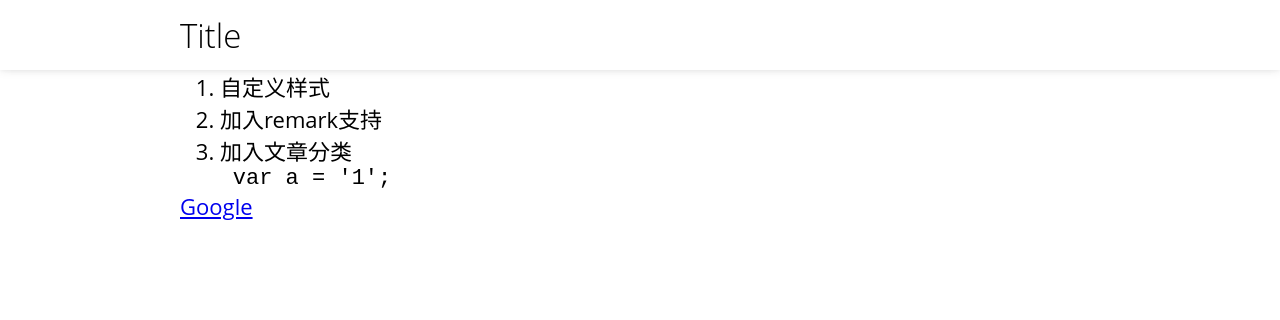
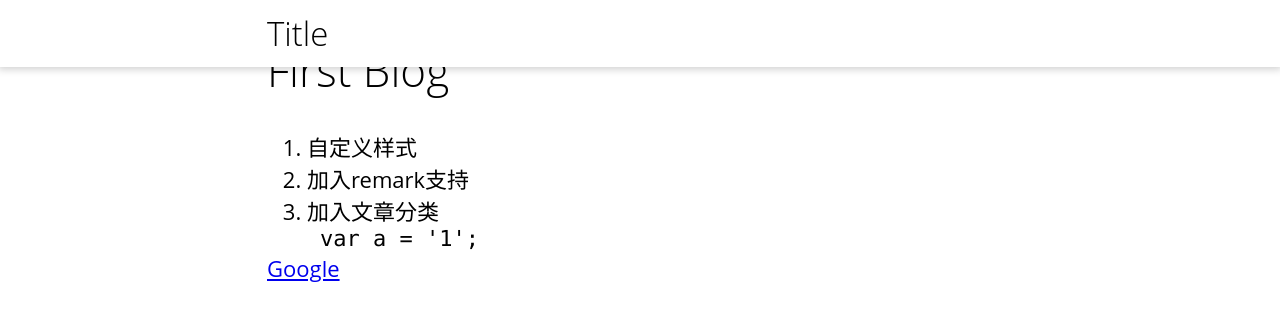
Before and after one commit to suuzhh/SuZHui.github.io, a Gatsby site: page /article/first-blog in a window 1280 px wide. Built offline with nearby package versions, Linux system fonts and the light colour scheme; Gatsby itself is replaced by a stand-in of ours; some packages are replaced by stand-ins of ours; code samples lack their colours; a web font is replaced by a local one.

Commit message:
[update] css use tachyons

```diff
--- a/src/components/container/container.module.scss
+++ b/src/components/container/container.module.scss
@@ -1,78 +1,69 @@
 .container {
-    width: 100%;
-    padding-right: 15px;
-    padding-left: 15px;
-    margin-right: auto;
-    margin-left: auto;
-    display: flex;
-    // @media (max-width: 992px) {
-    //     padding: 0 20px;
+    // width: 100%;
+    // // @media (max-width: 992px) {
+    // //     padding: 0 20px;
+    // // }
+    // /*
+    // ##Device = Desktops
+    // ##Screen = 1281px to higher resolution desktops
+    // */
+
+    // @media (min-width: 1281px) {
+    //     width: 960px;
+    //     //CSS
+
     // }
-    /*
-    ##Device = Desktops
-    ##Screen = 1281px to higher resolution desktops
-    */
 
-    @media (min-width: 1281px) {
-        width: 960px;
-        padding: 10px 20px;
-        //CSS
+    // /*
+    //     ##Device = Laptops, Desktops
+    //     ##Screen = B/w 1025px to 1280px
+    // */
 
-    }
+    // @media (min-width: 1025px) and (max-width: 1280px) {
+    //     width: 960px;
+    //     //CSS
 
-    /*
-        ##Device = Laptops, Desktops
-        ##Screen = B/w 1025px to 1280px
-    */
+    // }
 
-    @media (min-width: 1025px) and (max-width: 1280px) {
-        width: 960px;
-        padding: 10px 20px;
-        //CSS
+    // /*
+    //     ##Device = Tablets, Ipads (portrait)
+    //     ##Screen = B/w 768px to 1024px
+    // */
 
-    }
+    // @media (min-width: 768px) and (max-width: 1024px) {
 
-    /*
-        ##Device = Tablets, Ipads (portrait)
-        ##Screen = B/w 768px to 1024px
-    */
+    //     //CSS
 
-    @media (min-width: 768px) and (max-width: 1024px) {
+    // }
 
-        //CSS
+    // /*
+    //     ##Device = Tablets, Ipads (landscape)
+    //     ##Screen = B/w 768px to 1024px
+    // */
 
-    }
+    // @media (min-width: 768px) and (max-width: 1024px) and (orientation: landscape) {
 
-    /*
-        ##Device = Tablets, Ipads (landscape)
-        ##Screen = B/w 768px to 1024px
-    */
+    //     //CSS
 
-    @media (min-width: 768px) and (max-width: 1024px) and (orientation: landscape) {
+    // }
 
-        //CSS
+    // /*
+    //     ##Device = Low Resolution Tablets, Mobiles (Landscape)
+    //     ##Screen = B/w 481px to 767px
+    // */
 
-    }
+    // @media (min-width: 481px) and (max-width: 767px) {
+    //     //CSS
 
-    /*
-        ##Device = Low Resolution Tablets, Mobiles (Landscape)
-        ##Screen = B/w 481px to 767px
-    */
+    // }
 
-    @media (min-width: 481px) and (max-width: 767px) {
-        padding: 10px 20px;
-        //CSS
+    // /*
+    //     ##Device = Most of the Smartphones Mobiles (Portrait)
+    //     ##Screen = B/w 320px to 479px
+    // */
 
-    }
+    // @media (min-width: 320px) and (max-width: 480px) {
+    //     //CSS
 
-    /*
-        ##Device = Most of the Smartphones Mobiles (Portrait)
-        ##Screen = B/w 320px to 479px
-    */
-
-    @media (min-width: 320px) and (max-width: 480px) {
-        padding: 10px 20px;
-        //CSS
-
-    }
+    // }
 }
--- a/src/components/container/index.js
+++ b/src/components/container/index.js
@@ -9,7 +9,9 @@
   };
 
   return (
-    <div className={style.container} style={containerStyle}>
+    <div
+      className='center pa2 flex w-100 w-60-ns'
+      style={containerStyle}>
       {children}
     </div>
   );
--- a/src/components/header/header.module.scss
+++ /dev/null
@@ -1,22 +0,0 @@
-@import '../../styles/theme.scss';
-
-.header {
-    position: fixed;
-    left: 0;
-    top: 0;
-    right: 0;
-    width: 100%;
-    height: 70px;
-    z-index: 9999;
-    overflow: hidden;
-    background-color: white;
-    @include boxShadow;
-    @include flexHorizontal;
-
-    &-left {
-
-    }
-    &-right {
-
-    }
-}
--- a/src/components/header/index.js
+++ b/src/components/header/index.js
@@ -1,16 +1,15 @@
 import React from "react";
 import Container from "../container";
-import style from "./header.module.scss";
 import Icon, { ICON_SEARCH } from "../icon";
 
 function Header() {
   return (
-    <header className={style.header}>
-      <Container justify="space-between">
-        <div className={style.headerLeft}>
+    <header className='fixed top-0 left-0 right-0 w-100 z-9999 bg-white overflow-hidden shadow-2'>
+      <Container justify='space-between'>
+        <div className=''>
           <h2>Title</h2>
         </div>
-        <div className={style.headerRight}>
+        <div className=''>
           <button>
             <Icon name={ICON_SEARCH} />
           </button>
--- a/src/components/icon/index.js
+++ b/src/components/icon/index.js
@@ -3,7 +3,7 @@
 
 function Icon({ name = "", size = 22, color = "" }) {
   const iconStyle = {
-    fontSize: `${size}px`,
+    fontSize: size,
     color,
   };
 
--- a/src/components/search-input/index.js
+++ b/src/components/search-input/index.js
@@ -9,7 +9,7 @@
   return (
     <div className={style.searchInput}>
       <input
-        maxLength="30"
+        maxLength='30'
         className={`${style.input} ${isFocus ? style.inputFocus : ""}`}
         value={inputValue}
         onChange={e => setValue(e.target.value)}
--- a/src/pages/404.js
+++ b/src/pages/404.js
@@ -4,7 +4,7 @@
 
 const NotFoundPage = () => (
   <>
-    <SEO title="404: Not found" />
+    <SEO title='404: Not found' />
     <h1>NOT FOUND</h1>
     <p>You just hit a route that doesn&#39;t exist... the sadness.</p>
   </>
--- a/src/styles/global.scss
+++ b/src/styles/global.scss
@@ -1,3 +1,4 @@
+@import url('https://unpkg.com/tachyons@4.10.0/css/tachyons.min.css');
 @import './theme.scss';
 
 * {
--- a/src/template/blog-post.js
+++ b/src/template/blog-post.js
@@ -8,7 +8,7 @@
   const { markdownRemark: post } = data;
   return (
     <PageLayout>
-      <div className="blog-post-container">
+      <div className='blog-post-container'>
         <Helmet title={`Your Blog Name -${post.frontmatter.title}`} />
         <div>
           <h1>{post.frontmatter.title}</h1>
```
Also changed, not shown: 1 other file.
